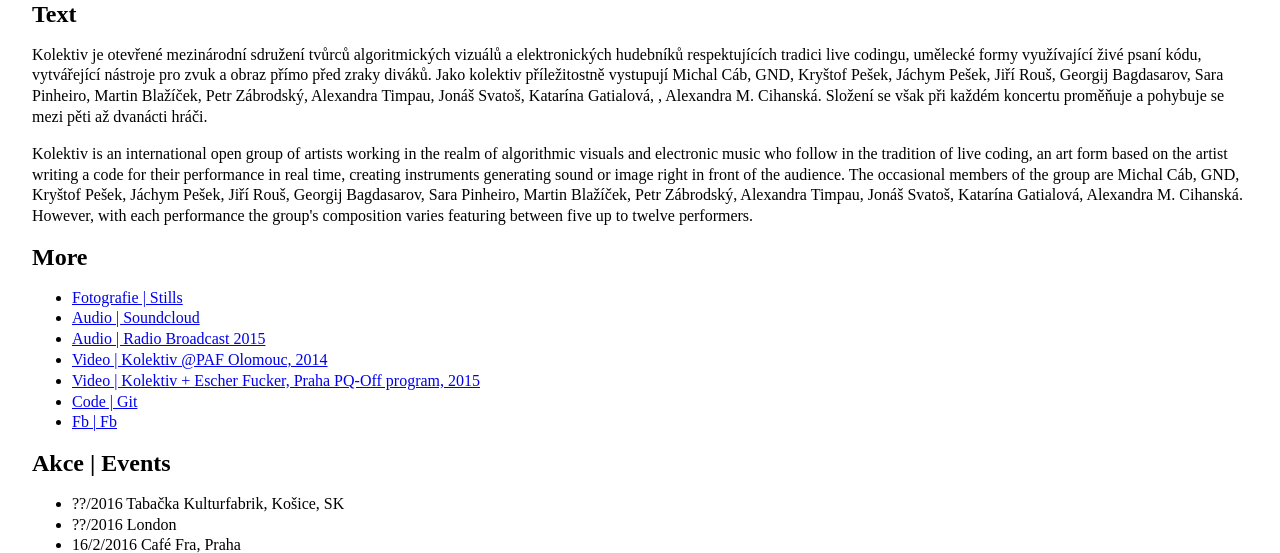
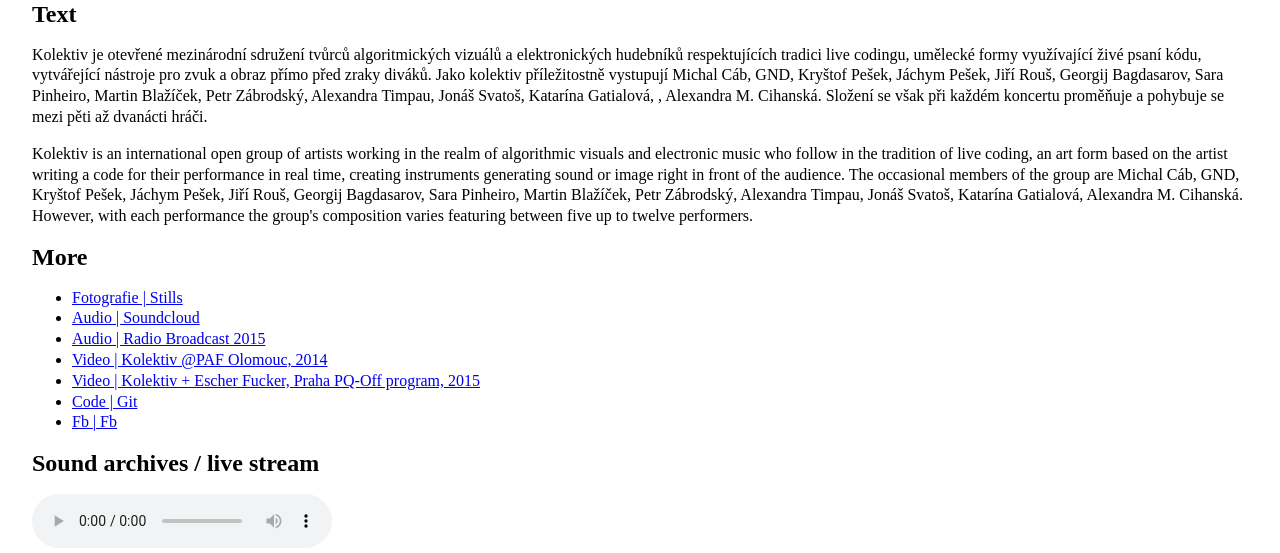
Before and after one commit to k-o-l-e-k-t-i-v/k-o-l-e-k-t-i-v.github.io, a plain HTML site: page index.html in a window 1280 px wide. Shown: the part 396-949 px from the top of the page. Drawn offline with Linux system fonts and the light colour scheme.

Commit message:
experimantal stream embed

```diff
--- a/index.html
+++ b/index.html
@@ -35,6 +35,10 @@ p, ul { margin-bottom: 1em; }
 <li><a href="https://github.com/k-o-l-e-k-t-i-v">Code | Git</a></li>
 <li><a href="https://www.facebook.com/kolektiv.live.coding?fref=ts">Fb | Fb</a></li>
 </ul>
+
+<h2>Sound archives / live stream</h2>
+<audio controls><source src="http://s36.myradiostream.com:9818/;stream.mp3" type="audio/mp3">Your browser does not support the audio element.</audio>
+
 
 <h2>Akce | Events</h2>
 
```
